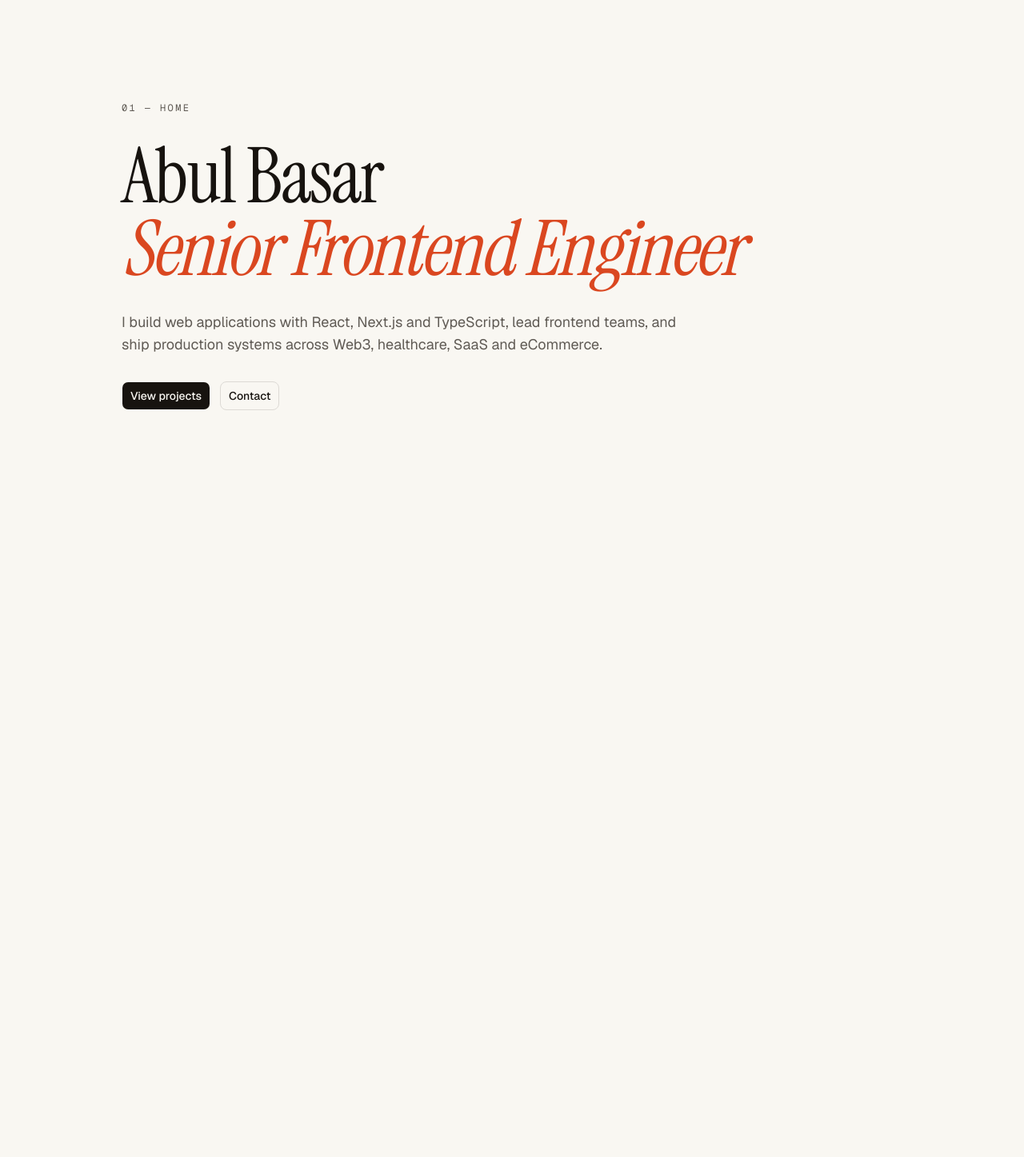
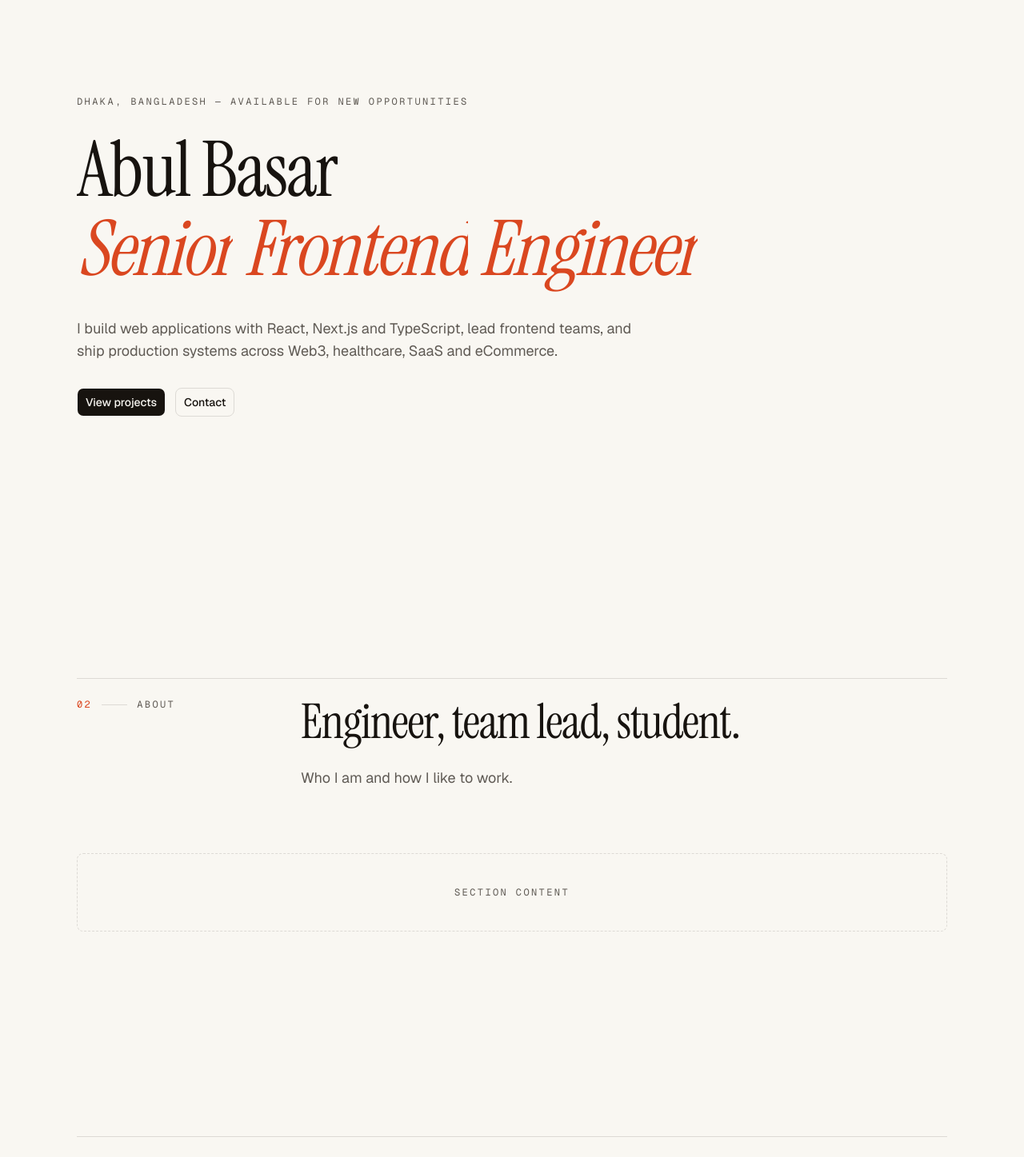
Before and after one commit to AbulBashar38/portfolio-assignment, a Next.js app: page / in a window 1280 px wide. Shown: the part 80-1527 px from the top of the page at 80% size. Before the commit the page ends 800 px from the top, so only its background shows below. Built offline with nearby package versions, Linux system fonts and the light colour scheme.

Commit message:
feat(home): outline all page sections with numbered headings

```diff
--- a/src/app/page.tsx
+++ b/src/app/page.tsx
@@ -1,25 +1,93 @@
+import { Container } from "@/components/layout/container";
+import { Section } from "@/components/layout/section";
+import { SectionHeading } from "@/components/layout/section-heading";
+import { Reveal } from "@/components/motion/reveal";
+import { TextReveal } from "@/components/motion/text-reveal";
 import { Button } from "@/components/ui/button";
 import { profile } from "@/data/profile";
+import type { SectionId } from "@/types";
+
+const outline: { id: Exclude<SectionId, "home">; title: string; description: string }[] = [
+  {
+    id: "about",
+    title: "Engineer, team lead, student.",
+    description: "Who I am and how I like to work.",
+  },
+  {
+    id: "education",
+    title: "Where I studied.",
+    description: "Formal education and the courses that shaped how I build.",
+  },
+  {
+    id: "skills",
+    title: "Tools I reach for.",
+    description: "The stack I use day to day, grouped by where it fits.",
+  },
+  {
+    id: "projects",
+    title: "Selected work.",
+    description: "Production projects I've led or built end to end.",
+  },
+  {
+    id: "experience",
+    title: "Where I've worked.",
+    description: "Roles, teams and the communities I contribute to.",
+  },
+  {
+    id: "contact",
+    title: "Let's build something.",
+    description: "Open to new roles and interesting projects.",
+  },
+];
 
 export default function Home() {
   return (
-    <main className="mx-auto flex min-h-screen w-full max-w-5xl flex-col justify-center gap-8 px-6">
-      <p className="font-mono text-xs uppercase tracking-[0.2em] text-muted-foreground">
-        01 — Home
-      </p>
-      <h1 className="font-display text-6xl leading-[0.95] tracking-tight md:text-8xl">
-        {profile.name}
-        <span className="block italic text-brand">{profile.role}</span>
-      </h1>
-      <p className="max-w-[60ch] text-lg text-muted-foreground">
-        {profile.summary}
-      </p>
-      <div className="flex gap-3">
-        <Button size="lg">View projects</Button>
-        <Button size="lg" variant="outline">
-          Contact
-        </Button>
-      </div>
+    <main>
+      <section id="home" aria-labelledby="home-title" className="flex min-h-svh items-center">
+        <Container className="flex flex-col gap-8">
+          <Reveal direction="none">
+            <p className="font-mono text-xs uppercase tracking-[0.2em] text-muted-foreground">
+              {profile.location} — {profile.availability}
+            </p>
+          </Reveal>
+          <h1 id="home-title" className="font-display text-6xl leading-[0.95] tracking-tight md:text-8xl">
+            <TextReveal as="span" onMount text={profile.name} className="block" />
+            <TextReveal
+              as="span"
+              onMount
+              delay={0.2}
+              text={profile.role}
+              className="block italic text-brand"
+            />
+          </h1>
+          <Reveal delay={0.5}>
+            <p className="max-w-[60ch] text-lg text-muted-foreground">{profile.summary}</p>
+          </Reveal>
+          <Reveal delay={0.6} className="flex gap-3">
+            <Button size="lg" asChild>
+              <a href="#projects">View projects</a>
+            </Button>
+            <Button size="lg" variant="outline" asChild>
+              <a href="#contact">Contact</a>
+            </Button>
+          </Reveal>
+        </Container>
+      </section>
+
+      {outline.map((section) => (
+        <Section key={section.id} id={section.id}>
+          <SectionHeading
+            id={section.id}
+            title={section.title}
+            description={section.description}
+          />
+          <Reveal>
+            <div className="rounded-lg border border-dashed p-10 text-center font-mono text-xs uppercase tracking-[0.2em] text-muted-foreground">
+              Section content
+            </div>
+          </Reveal>
+        </Section>
+      ))}
     </main>
   );
 }
```
